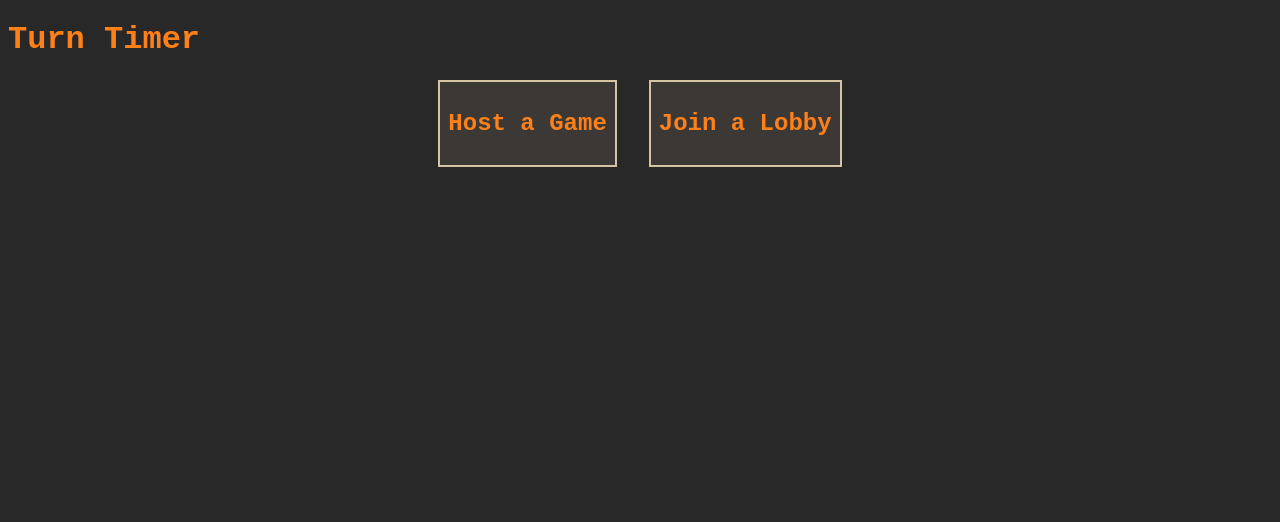
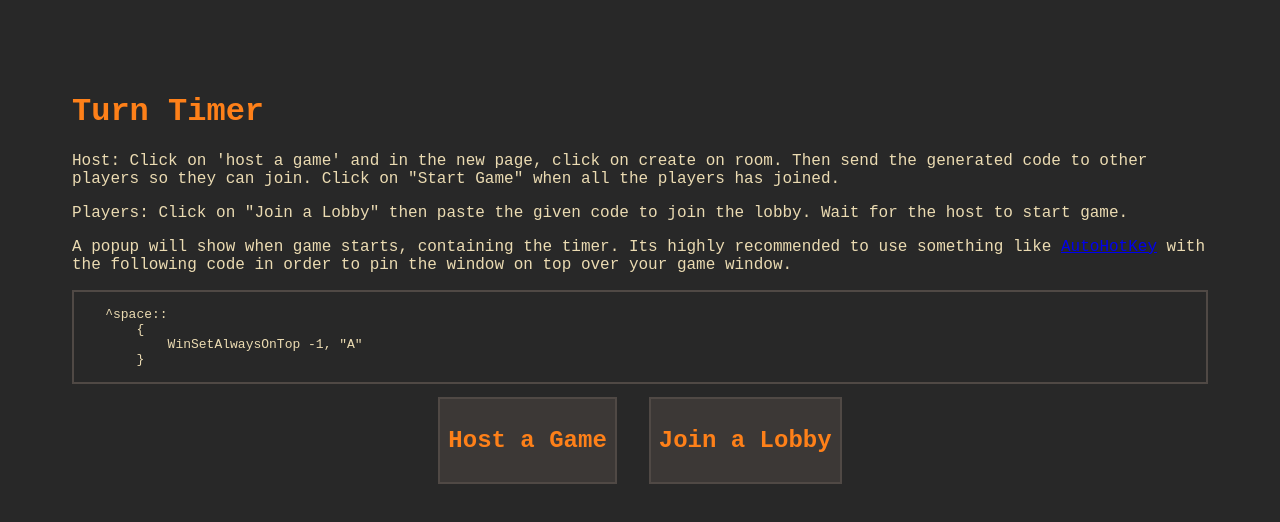
Before and after one commit to goldentoaste/turn_timer, a SvelteKit app: page / in a window 1280 px wide. Shown: the top 522 px of the page. Built offline with nearby package versions, Linux system fonts and the light colour scheme.

Commit message:
more stylin

```diff
--- a/src/lib/components/Button.svelte
+++ b/src/lib/components/Button.svelte
@@ -4,63 +4,75 @@
     let hovering = false;
 </script>
 
-<div class="buttonRoot" on:click {style} on:keydown>
-    <div class="decor n1" class:hExpand={hovering}/>
-    <div class="decor n2" class:hExpand={hovering}/>
-    <div class="decor n3" class:vExpand={hovering}/>
-    <div class="decor n4" class:vExpand={hovering}/>
+<div
+    class="buttonRoot"
+    on:mouseenter={() => {
+        hovering = true;
+    }}
+    on:mouseleave={()=>{
+        hovering = false;
+    }}
+    on:click
+    {style}
+    on:keydown
+>
+    <div class="decor n1" class:hExpand={hovering} />
+    <div class="decor n2" class:hExpand={hovering} />
+    <div class="decor n3" class:vExpand={hovering} />
+    <div class="decor n4" class:vExpand={hovering} />
     <div class="wrapper">
         <slot />
     </div>
 </div>
 
 <style>
-
-
-
     .buttonRoot {
         position: relative;
         background-color: var(--bg1);
         user-select: none;
-        transition: all 0.2s ease-out;
+        transition: all 0.4s ease-out;
+        cursor: pointer;
     }
 
     .wrapper {
-        border: var(--fg1) 2px solid;
+        position: relative;
+        border: var(--bg2) 2px solid;
         padding: 0.5rem;
-        transition: filter 0.2s ease-out;
+        transition: filter 0.4s ease-out;
     }
 
-    .wrapper:hover{
-        filter:brightness(1.1);
+    .wrapper:hover {
+        filter: brightness(1.1);
     }
     .buttonRoot:hover {
         background-color: var(--bg2);
-        box-shadow: 0px 0px 50px var(--bg3);
+        box-shadow: 0px 0px 20px var(--bg3);
         scale: 1.05;
     }
-
 
     .decor {
         position: absolute;
         transition-property: width height;
-        transition-duration: 0.2s;
+        transition-duration: 0.5s;
         transition-timing-function: ease-out;
 
         background-color: var(--orange-alt);
+        z-index: 1;
     }
 
     .n1,
     .n2 {
         height: 2px;
         width: 0px;
-        left: 0;
+
     }
     .n1 {
         top: 0;
+        right: 0;
     }
     .n2 {
         bottom: 0;
+        left: 0;
     }
 
     .n3,
@@ -68,14 +80,16 @@
         width: 2px;
         height: 0;
 
-        top: 0;
+
     }
     .n3 {
         left: 0;
+        top:0
     }
 
     .n4 {
         right: 0;
+        bottom: 0;
     }
 
     .vExpand {
--- a/src/lib/message.ts
+++ b/src/lib/message.ts
@@ -8,6 +8,11 @@ content:{
     ...
 }
 `
+
+interface Message<T> {
+    type:string,
+    content:T
+}
 // the "content" can be then modeled by a typescript interface.
 
 // player info
@@ -18,6 +23,7 @@ interface PlayerInfo {
     name: string,
     id: string,
     hasPrio: boolean,
+    hasTrun:boolean,
     timeRemaining: number // in seconds
 }
 
--- a/src/routes/+page.svelte
+++ b/src/routes/+page.svelte
@@ -1,9 +1,31 @@
 <script>
     import Button from "$lib/components/Button.svelte";
+</script>
 
-</script>
 <h1>Turn Timer</h1>
-
+<p>
+    Host: Click on 'host a game' and in the new page, click on create on room.
+    Then send the generated code to other players so they can join. Click on
+    "Start Game" when all the players has joined.
+</p>
+<p>
+    Players: Click on "Join a Lobby" then paste the given code to join the
+    lobby. Wait for the host to start game.
+</p>
+<p>
+    A popup will show when game starts, containing the timer. Its highly
+    recommended to use something like
+    <a href="https://www.autohotkey.com/v2/"> AutoHotKey </a>
+    with the following code in order to pin the window on top over your game window.
+</p>
+<pre>
+    <code>
+    ^space::
+        {'{'}
+            WinSetAlwaysOnTop -1, "A"
+        {'}'}
+    </code>
+</pre>
 <div class="root">
     <div class="buttonHolder">
         <Button>
@@ -12,7 +34,6 @@
         <Button>
             <h2>Join a Lobby</h2>
         </Button>
-
     </div>
 </div>
 
--- a/src/routes/global.css
+++ b/src/routes/global.css
@@ -5,7 +5,7 @@ body {
     --bg: #282828;
     --bg1: #3c3836;
     --bg2: #504945;
-
+    --bg3:#7c6f64;
     --fg: #ebdbb2;
     --fg1: #d5c4a1;
 
@@ -30,6 +30,8 @@ body {
     font-family: 'FiraMono', monospace;
     color: var(--fg);
     background-color: var(--bg);
+
+    padding: 4rem;
 }
 
 h1,
@@ -39,3 +41,8 @@ h3 {
     font-family: 'FiraMono', monospace;
 
 }
+
+
+pre{
+    border:2px var(--bg2) solid;
+}
```
Also changed, not shown: src/lib/messaging.ts (added, +35 -0 lines), src/routes/host/+page.svelte (+1 -30 lines).
